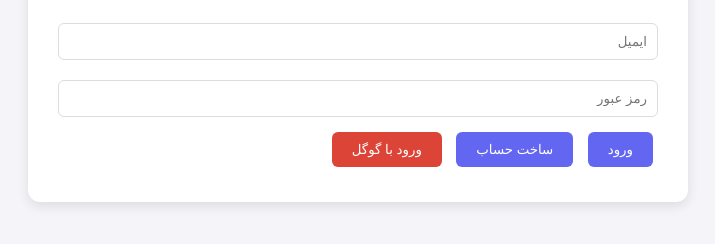
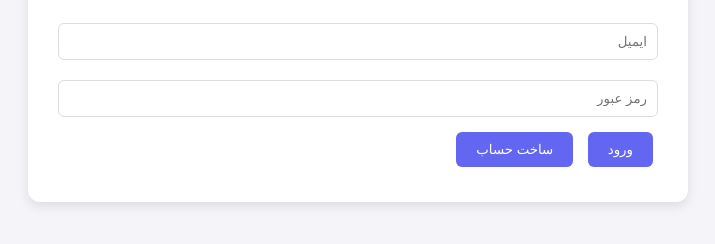
Before and after one commit to maedehkhabirii-spec/Aura-journal, a plain HTML site: page index.html in a window 1280 px wide. Shown: the part 202-446 px from the top of the page, without its empty margins (282-997 px from the left). Drawn offline with Linux system fonts and the light colour scheme; a small style sheet from the web is missing.

Commit message:
Update index.html

```diff
--- a/index.html
+++ b/index.html
@@ -4,6 +4,7 @@
     <meta charset="UTF-8">
     <meta name="viewport" content="width=device-width, initial-scale=1.0">
     <title>AURA Journal</title>
+    <!-- آدرس صحیح فایل CSS در ریشه پروژه -->
     <link rel="stylesheet" href="style.css">
     <link href="https://cdn.jsdelivr.net/gh/rastikerdar/vazirmatn@v33.003/Vazirmatn-font-face.css" rel="stylesheet" type="text/css" />
 </head>
@@ -15,7 +16,7 @@
         <input type="password" id="password-input" placeholder="رمز عبور">
         <button id="signin-btn">ورود</button>
         <button id="signup-btn">ساخت حساب</button>
-        <button id="google-btn" style="background:#db4437;">ورود با گوگل</button>
+        <button id="google-btn" style="background:#db4437; display:none;">ورود با گوگل</button>
         <p id="auth-error" hidden style="color: red; margin-top: 10px;"></p>
     </div>
 
@@ -30,6 +31,7 @@
         </main>
     </div>
 
+    <!-- آدرس صحیح فایل‌های JS در ریشه پروژه -->
     <script type="module" src="journal.js"></script>
 </body>
 </html>
```
